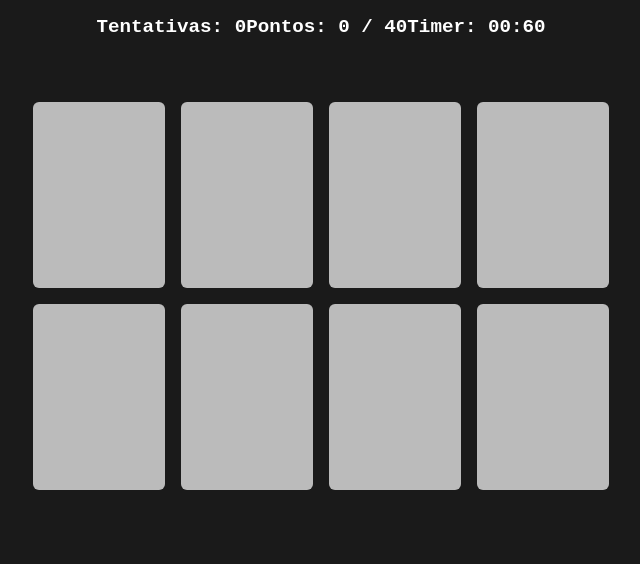
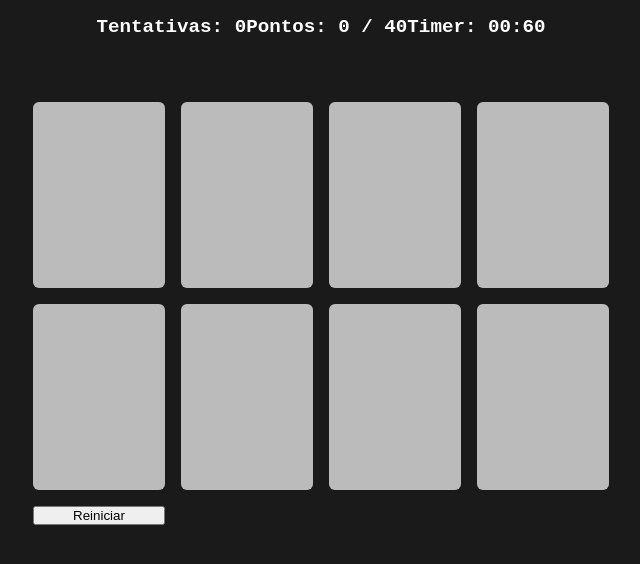
Before and after one commit to FelipeAmorimDEV/memory-game, a React (Vite) app: page / in a window 1280 px wide. Both pictures are taken after a click on the button "Começar". Shown: the top 564 px of the page, without its empty margins (319-959 px from the left). Built offline with nearby package versions, Linux system fonts and the light colour scheme.

Commit message:
✔  Logica que reinicia o game implementada + mensagem de parabéns ao concluir o game

```diff
--- a/src/app.jsx
+++ b/src/app.jsx
@@ -32,8 +32,12 @@ function reducer(state, action) {
     return { ...state, match: [...state.match, state.jogadas[0]], points: state.points + pointsPerMatch }
   }
 
-  if(action.type === "started_game") {
-    return {...state, appStatus: 'ready'}
+  if (action.type === "started_game") {
+    return { ...state, appStatus: 'ready' }
+  }
+
+  if(action.type === "restarted_game") {
+    return {...state, appStatus: 'menu', points: 0, tentativas: 0, jogadas: [], jogadasindex: [], match: []}
   }
 
 }
@@ -61,6 +65,10 @@ const App = () => {
       }, 500)
     }
 
+    if (state.match.length === state.cards.length / 2) {
+      alert("Parabéns, você encontrou todas as cartas!")
+    }
+
   }, [state.jogadas])
 
   function handleTurnCard(index, id) {
@@ -75,6 +83,9 @@ const App = () => {
     dispatch({ type: 'started_game' })
   }
 
+  function handleRestartGame() {
+    dispatch({ type: 'restarted_game' })
+  }
 
   return (
     <div className="app">
@@ -106,7 +117,7 @@ const App = () => {
                 </div>
               </div>
             ))}
-
+            <button className="restart-btn" onClick={handleRestartGame}>Reiniciar</button>
           </main>
         </>
       )}
```
